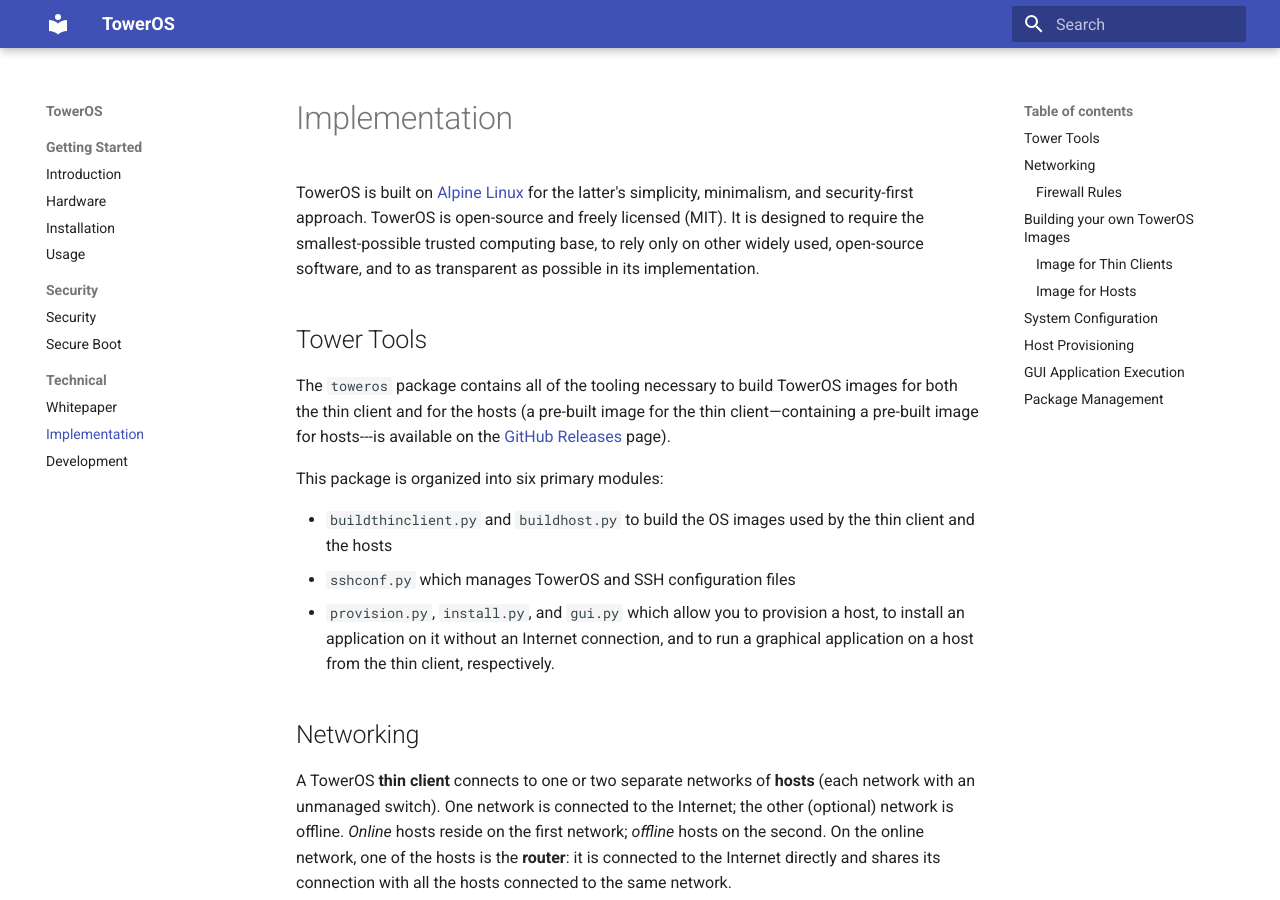
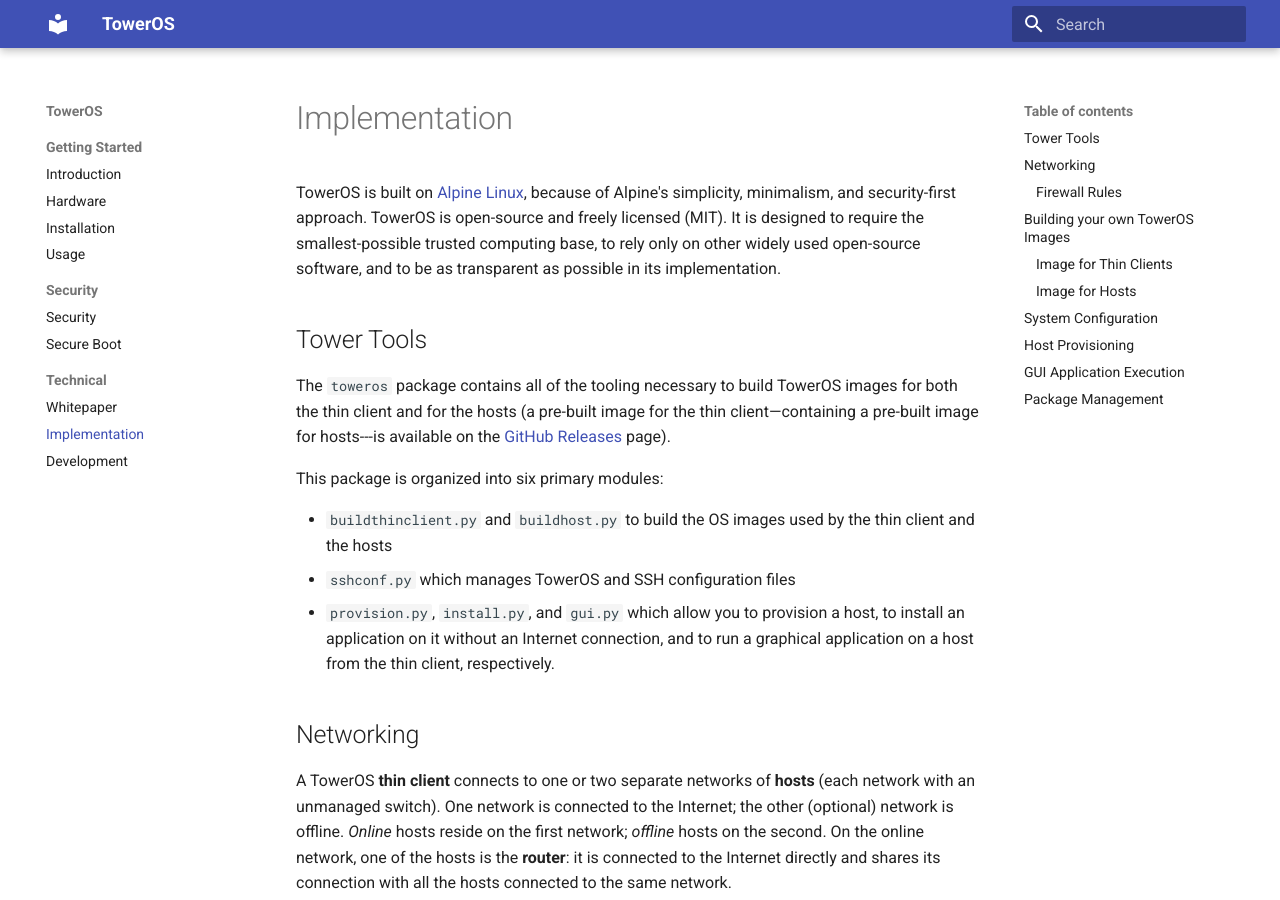
Before and after one commit to towercomputers/toweros, an MkDocs documentation site: the page built from docs/src/implementation.md, in a window 1280 px wide and 900 px high. Built offline with MkDocs 1.6.1 and Material for MkDocs 9.7.7, drawn with Linux system fonts in a browser that asks for light colours.

Commit message:
Typos in Docs

```diff
--- a/docs/src/implementation.md
+++ b/docs/src/implementation.md
@@ -1,6 +1,6 @@
 # Implementation
 
-TowerOS is built on [Alpine Linux](https://alpinelinux.org) for the latter's simplicity, minimalism, and security-first approach. TowerOS is open-source and freely licensed (MIT). It is designed to require the smallest-possible trusted computing base, to rely only on other widely used, open-source software, and to as transparent as possible in its implementation.
+TowerOS is built on [Alpine Linux](https://alpinelinux.org), because of Alpine's simplicity, minimalism, and security-first approach. TowerOS is open-source and freely licensed (MIT). It is designed to require the smallest-possible trusted computing base, to rely only on other widely used open-source software, and to be as transparent as possible in its implementation.
 
 
 ## Tower Tools
```
